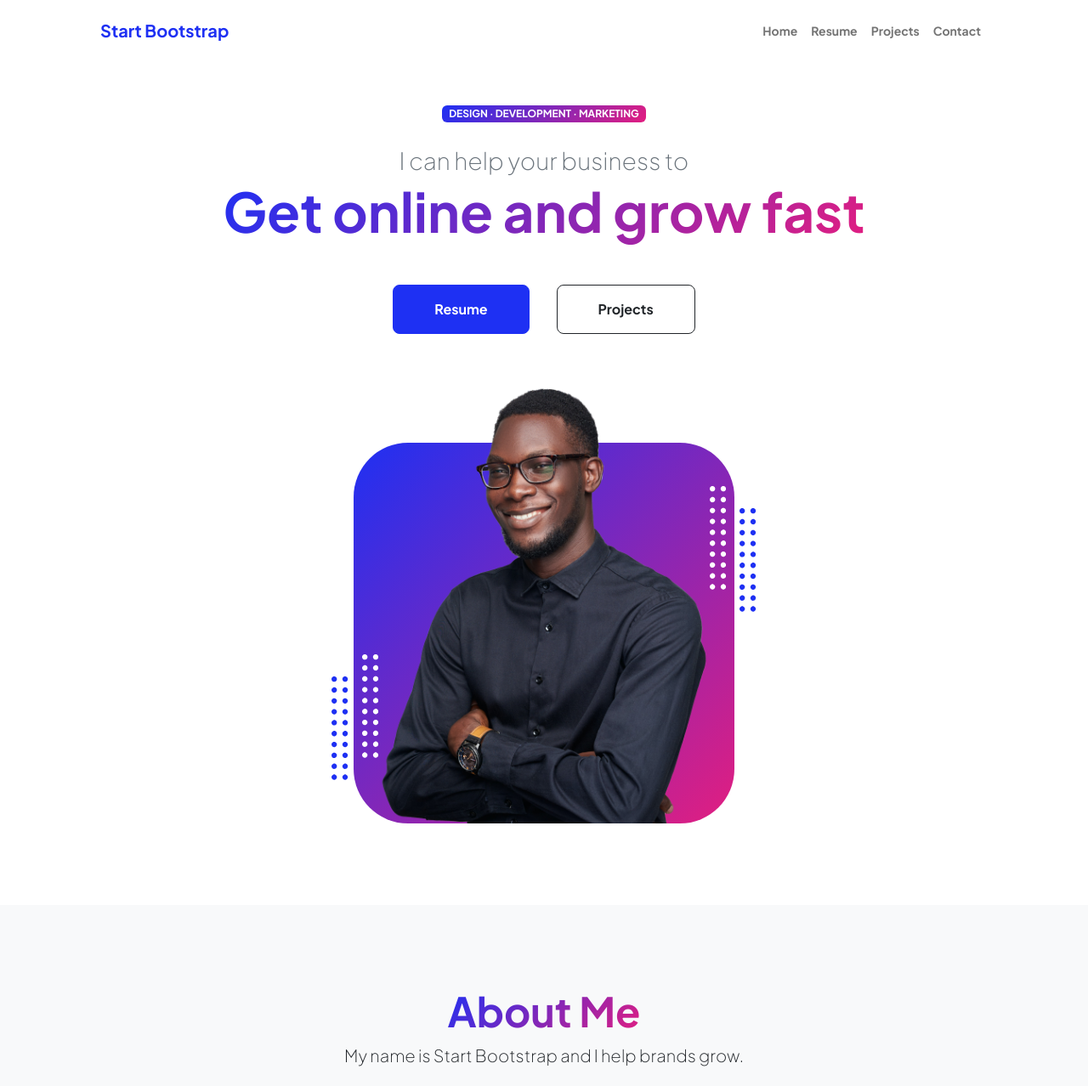
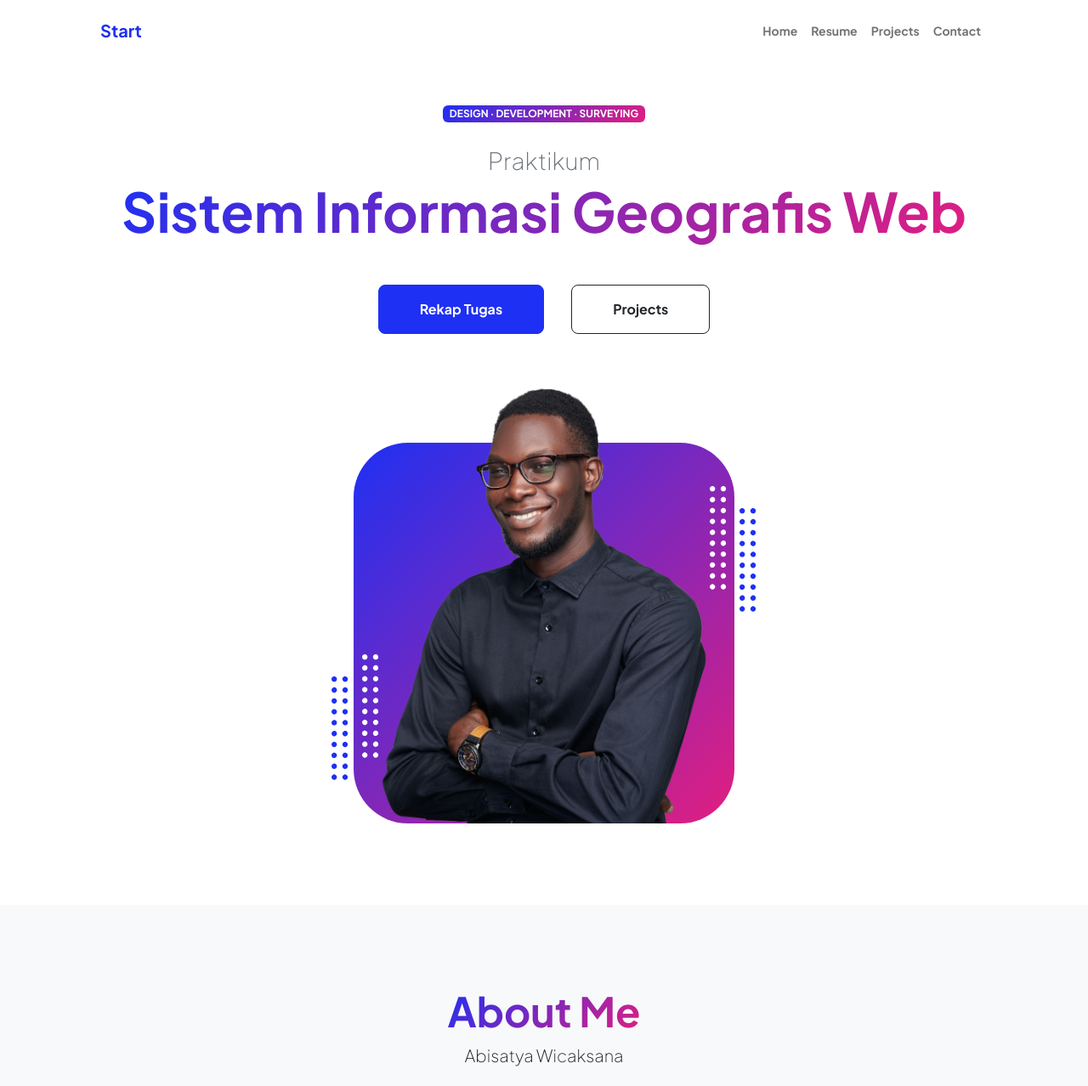
Before and after one commit to abehwe2/Prak_SIGWEB, a plain HTML site: page index.html in a window 1280 px wide. Shown: the top 1278 px of the page at 85% size. Drawn offline with nearby package versions, Linux system fonts and the light colour scheme; files that its build step writes are made by us from their sources; files whose address does not match are found by name.

Commit message:
Update index.html

```diff
--- a/index.html
+++ b/index.html
@@ -22,7 +22,7 @@
             <!-- Navigation-->
             <nav class="navbar navbar-expand-lg navbar-light bg-white py-3">
                 <div class="container px-5">
-                    <a class="navbar-brand" href="index.html"><span class="fw-bolder text-primary">Start Bootstrap</span></a>
+                    <a class="navbar-brand" href="index.html"><span class="fw-bolder text-primary">Start</span></a>
                     <button class="navbar-toggler" type="button" data-bs-toggle="collapse" data-bs-target="#navbarSupportedContent" aria-controls="navbarSupportedContent" aria-expanded="false" aria-label="Toggle navigation"><span class="navbar-toggler-icon"></span></button>
                     <div class="collapse navbar-collapse" id="navbarSupportedContent">
                         <ul class="navbar-nav ms-auto mb-2 mb-lg-0 small fw-bolder">
@@ -41,11 +41,12 @@
                         <div class="col-xxl-5">
                             <!-- Header text content-->
                             <div class="text-center text-xxl-start">
-                                <div class="badge bg-gradient-primary-to-secondary text-white mb-4"><div class="text-uppercase">Design &middot; Development &middot; Marketing</div></div>
-                                <div class="fs-3 fw-light text-muted">I can help your business to</div>
-                                <h1 class="display-3 fw-bolder mb-5"><span class="text-gradient d-inline">Get online and grow fast</span></h1>
+                                <div class="badge bg-gradient-primary-to-secondary text-white mb-4"><div class="text-uppercase">Design &middot; Development &middot; Surveying</div></div>
+                                <div class="fs-3 fw-light text-muted">Praktikum</div>
+                                <h1 class="display-3 fw-bolder mb-5"><span class="text-gradient d-inline">Sistem
+ Informasi Geografis Web</span></h1>
                                 <div class="d-grid gap-3 d-sm-flex justify-content-sm-center justify-content-xxl-start mb-3">
-                                    <a class="btn btn-primary btn-lg px-5 py-3 me-sm-3 fs-6 fw-bolder" href="resume.html">Resume</a>
+                                    <a class="btn btn-primary btn-lg px-5 py-3 me-sm-3 fs-6 fw-bolder" href="resume.html">Rekap Tugas</a>
                                     <a class="btn btn-outline-dark btn-lg px-5 py-3 fs-6 fw-bolder" href="projects.html">Projects</a>
                                 </div>
                             </div>
@@ -182,7 +183,7 @@
                         <div class="col-xxl-8">
                             <div class="text-center my-5">
                                 <h2 class="display-5 fw-bolder"><span class="text-gradient d-inline">About Me</span></h2>
-                                <p class="lead fw-light mb-4">My name is Start Bootstrap and I help brands grow.</p>
+                                <p class="lead fw-light mb-4">Abisatya Wicaksana</p>
                                 <p class="text-muted">Lorem ipsum dolor sit amet, consectetur adipisicing elit. Fugit dolorum itaque qui unde quisquam consequatur autem. Eveniet quasi nobis aliquid cumque officiis sed rem iure ipsa! Praesentium ratione atque dolorem?</p>
                                 <div class="d-flex justify-content-center fs-2 gap-4">
                                     <a class="text-gradient" href="#!"><i class="bi bi-twitter"></i></a>
```
